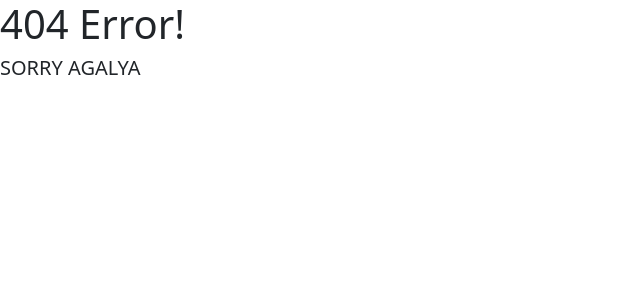
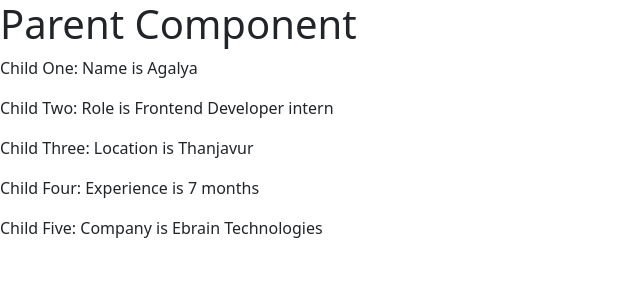
Before and after one commit to Agalya-10/React-Learning, a React (Create React App) app: page /usecontext in a window 1280 px wide. Before the commit this address had no page. Shown: the top 300 px of the page, without its empty margins (0-640 px from the left). Built offline with nearby package versions, Linux system fonts and the light colour scheme.

Commit message:
Today Updates

```diff
--- a/src/App.js
+++ b/src/App.js
@@ -27,6 +27,11 @@ import FormTask from './Component/FormTask';
 import Registerform from './Component/Registerform';
 import Loginformdata from './Component/Loginformdata';
 import Registerformdata from './Component/Registerformdata';
+import Usecontext from './Component/Usecontext';
+import Useref from './Component/Useref';
+import Callback from './Component/Callback';
+
+
 
 
 function App() {
@@ -62,8 +67,9 @@ function App() {
     <Route path='/registerform' element={<Registerform/>}/>
     <Route path='/loginformdata' element={<Loginformdata/>}/>
     <Route path='/Registerformdata' element={<Registerformdata/>}/>
-
-
+    <Route path='/usecontext' element={<Usecontext/>}/>
+    <Route path='/useref' element={<Useref/>}/>
+    <Route path='/callback' element={<Callback/>}/>
 
 
 
--- /dev/null
+++ b/src/Component/Callback.jsx
@@ -0,0 +1,19 @@
+import React, { useState, useCallback } from 'react';
+
+function Callback() {
+    const [count, setCount] = useState(0);
+
+    const increment = useCallback(() => {
+        console.log("Increment called");
+        setCount((prevCount) => prevCount + 1);
+    }, []);
+
+    return (
+        <div>
+            <h1>Count: {count}</h1>
+            <button onClick={increment}>Increment</button>
+        </div>
+    );
+}
+
+export default Callback;
--- /dev/null
+++ b/src/Component/Usecontext.jsx
@@ -0,0 +1,62 @@
+import React, { createContext, useContext } from "react";
+
+
+const AppContext = createContext();
+
+const Usecontext = () => {
+
+  const userData = {
+    name: "Agalya",
+    role: "Frontend Developer intern",
+    location: "Thanjavur",
+    experience: "7 months",
+    company: "Ebrain Technologies",
+  };
+
+  return (
+
+    <AppContext.Provider value={userData}>
+      <ParentComponent />
+    </AppContext.Provider>
+  );
+};
+const ParentComponent = () => {
+  return (
+    <div>
+      <h1>Parent Component</h1>
+      <ChildOne />
+      <ChildTwo />
+      <ChildThree />
+      <ChildFour />
+      <ChildFive />
+    </div>
+  );
+};
+
+
+const ChildOne = () => {
+  const { name } = useContext(AppContext);
+  return <p>Child One: Name is {name}</p>;
+};
+
+const ChildTwo = () => {
+  const { role } = useContext(AppContext);
+  return <p>Child Two: Role is {role}</p>;
+};
+
+const ChildThree = () => {
+  const { location } = useContext(AppContext);
+  return <p>Child Three: Location is {location}</p>;
+};
+
+const ChildFour = () => {
+  const { experience } = useContext(AppContext);
+  return <p>Child Four: Experience is {experience}</p>;
+};
+
+const ChildFive = () => {
+  const { company } = useContext(AppContext);
+  return <p>Child Five: Company is {company}</p>;
+};
+
+export default Usecontext;
--- /dev/null
+++ b/src/Component/Useref.jsx
@@ -0,0 +1,18 @@
+import React, { useRef } from 'react';
+
+function Useref() {
+    const inputRef = useRef(null);
+
+    const handleFocus = () => {
+        inputRef.current.focus();
+    };
+
+    return (
+        <div>
+            <input ref={inputRef} type="text" placeholder="Type here..."/>
+            <button onClick={handleFocus}>Focus Input</button>
+        </div>
+    );
+}
+
+export default Useref;
```
